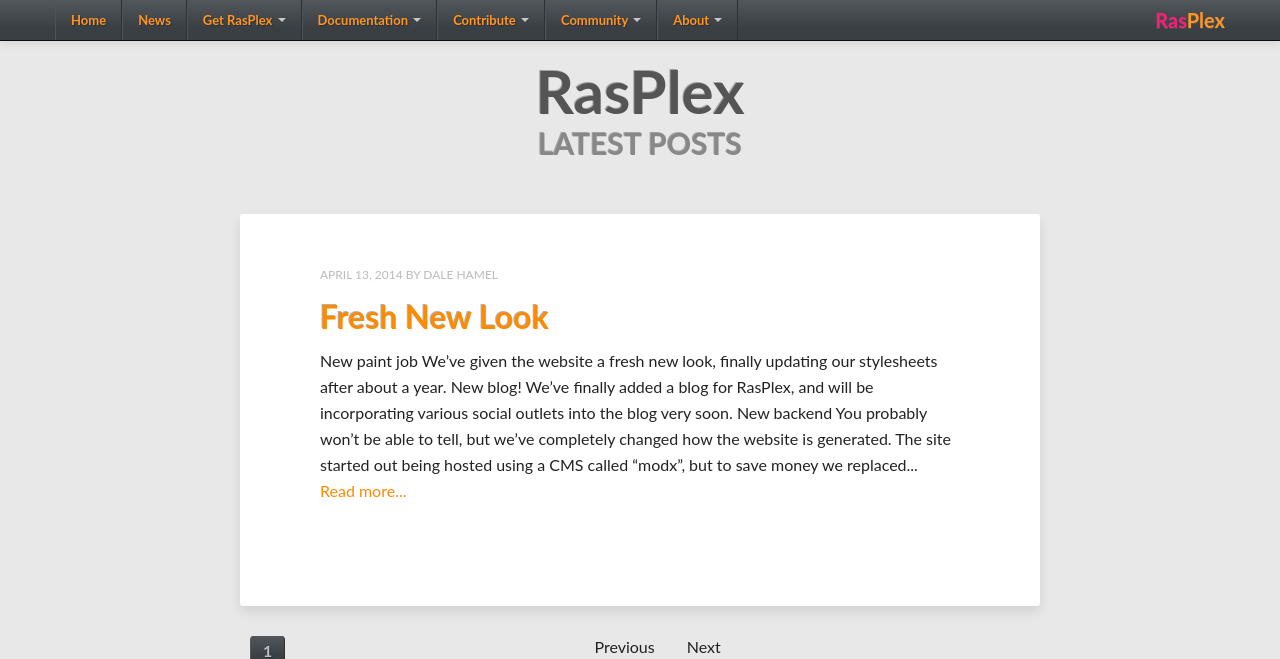
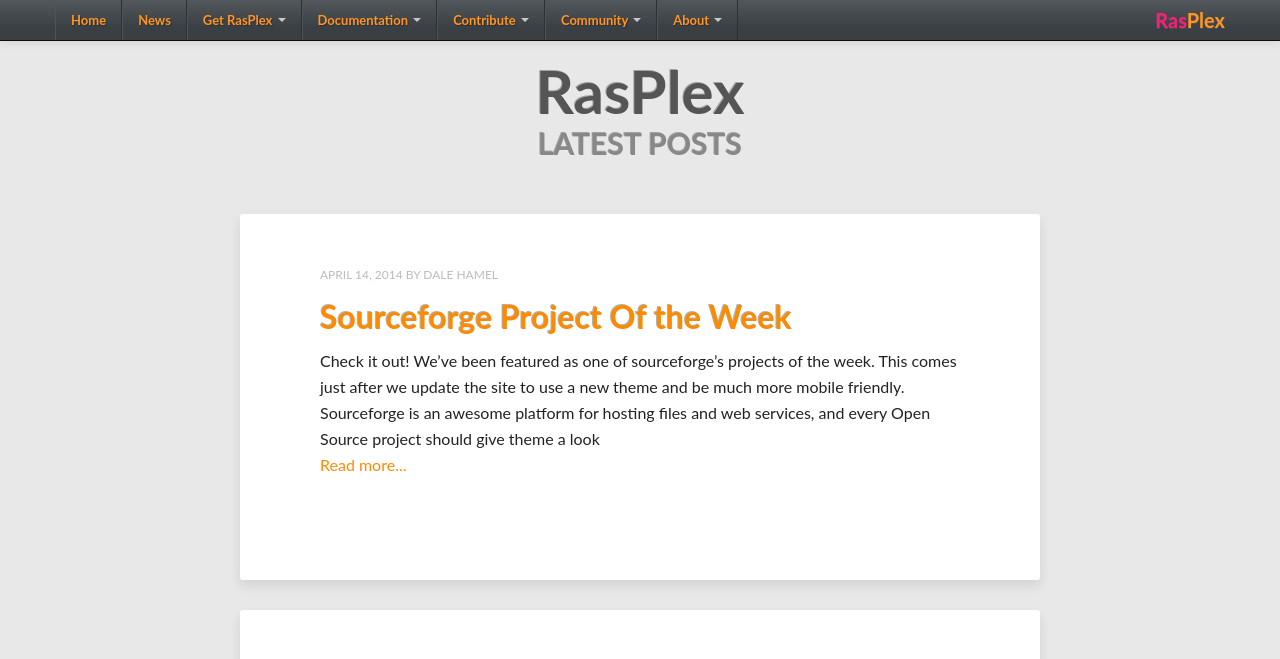
Before and after one commit to RasPlex/RasPlex.github.io, a Jekyll site: the page built from news.html, in a window 1280 px wide and 900 px high, cut to the strip 0-659 px from the top of the window. Built offline with Jekyll 4.4.1, drawn with Linux system fonts in a browser that asks for light colours; nearby versions of some CDN libraries.

Commit message:
Added sourceforge to press

```diff
--- /dev/null
+++ b/_posts/2014-04-14-sourceforge-project-of-the-week.markdown
@@ -0,0 +1,14 @@
+---
+title: Sourceforge Project Of the Week
+modified: 2014-04-14 10-37-51
+layout: post
+tags: []
+---
+
+# Check it out!
+
+We've been featured as one of [sourceforge's projects of the week](http://sourceforge.net/blog/projects-of-the-week-april-14-2014/).
+
+This comes just after we update the site to use a new theme and be much more mobile friendly.
+
+Sourceforge is an awesome platform for hosting files and web services, and every Open Source project should give theme a look
--- a/about/press-coverage.md
+++ b/about/press-coverage.md
@@ -23,6 +23,7 @@
 + <a href="http://www.linuxuser.co.uk/news/rasplex-plex-on-raspberry-pi-beta-out-now" target="_blank">Linux User</a>
 + <a href="http://korben.info/rasplex.html" target="_blank">Korben</a>
 + <a href="http://www.iphone-ticker.de/rasplex-mit-airplay-und-airtunes-support-ein-plex-client-auf-dem-raspberry-pi-45004/" target="_blank">iPhone-ticker</a>
++ <a href="http://sourceforge.net/blog/projects-of-the-week-april-14-2014/" target="_blank">Sourceforge Project of the Week</a>
 
 The above list is based off of referral traffic, if you have written a story that isn't on here, please contact us to have the list amended.
 
```
